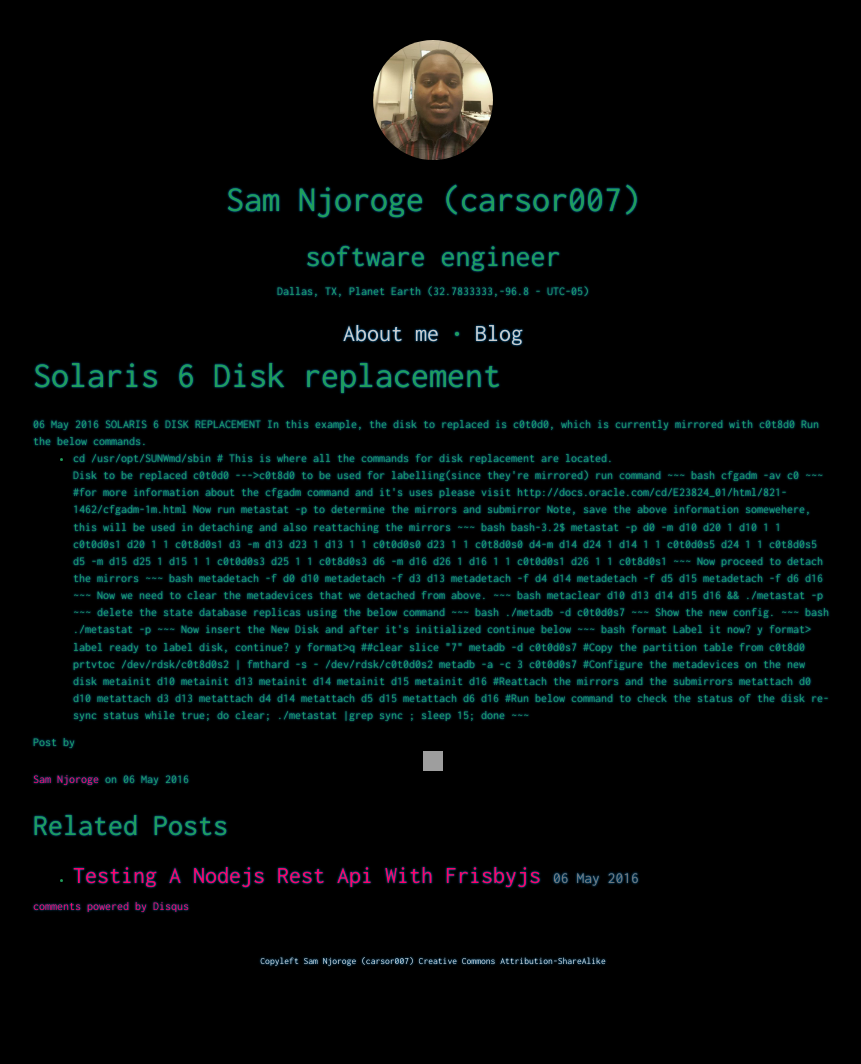
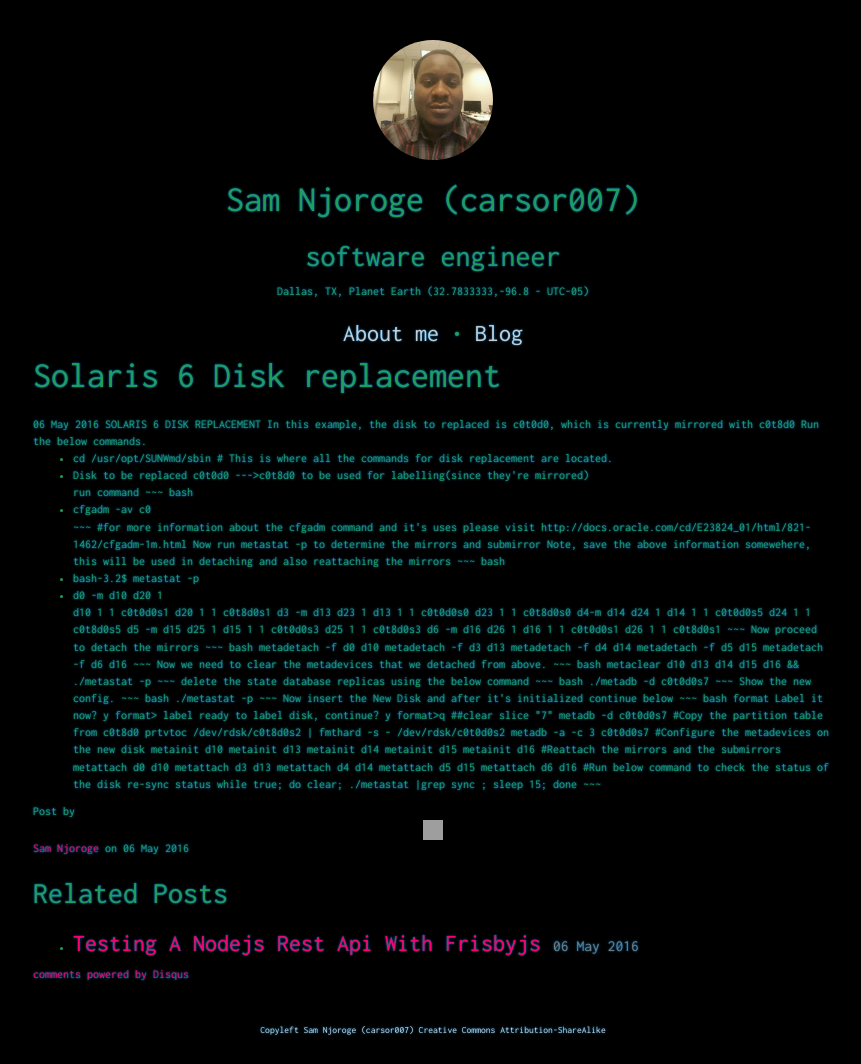
Before and after one commit to carsor007/carsor007.github.io, a Jekyll site: the page built from _posts/2016-05-06-Solaris-6-replace-disk-svm.html, in a window 1280 px wide. Shown: the whole page, without its empty margins (207-1068 px from the left). Built offline with Jekyll 4.4.1, drawn with Linux system fonts in a browser that asks for light colours; nearby versions of some CDN libraries; comment, search, counter and statistics services are not loaded; before the commit the page ends 995 px from its top, so only the background shows below that; grey boxes are pictures that could not be loaded.

```diff
--- a/_posts/2016-05-06-Solaris-6-replace-disk-svm.html
+++ b/_posts/2016-05-06-Solaris-6-replace-disk-svm.html
@@ -19,21 +19,21 @@ Run the below commands.
  <li>cd /usr/opt/SUNWmd/sbin # This is where all the commands for disk replacement are located.</li>
 
 
-Disk to be replaced c0t0d0 --->c0t8d0 to be used for labelling(since they're mirrored)
+<li>Disk to be replaced c0t0d0 --->c0t8d0 to be used for labelling(since they're mirrored)</li>
 
 
 
 run command
 ~~~ bash
-cfgadm -av c0
+<li>cfgadm -av c0</li>
 ~~~
 #for more information about the cfgadm command and it's uses please visit http://docs.oracle.com/cd/E23824_01/html/821-1462/cfgadm-1m.html
 
 Now run metastat -p to determine the mirrors and submirror
 Note, save the above information somewehere, this will be used in detaching and also reattaching the mirrors
 ~~~ bash
-bash-3.2$ metastat -p
-d0 -m d10 d20 1
+<li>bash-3.2$ metastat -p</li>
+<li>d0 -m d10 d20 1</li>
 d10 1 1 c0t0d0s1
 d20 1 1 c0t8d0s1
 d3 -m d13 d23 1
```
